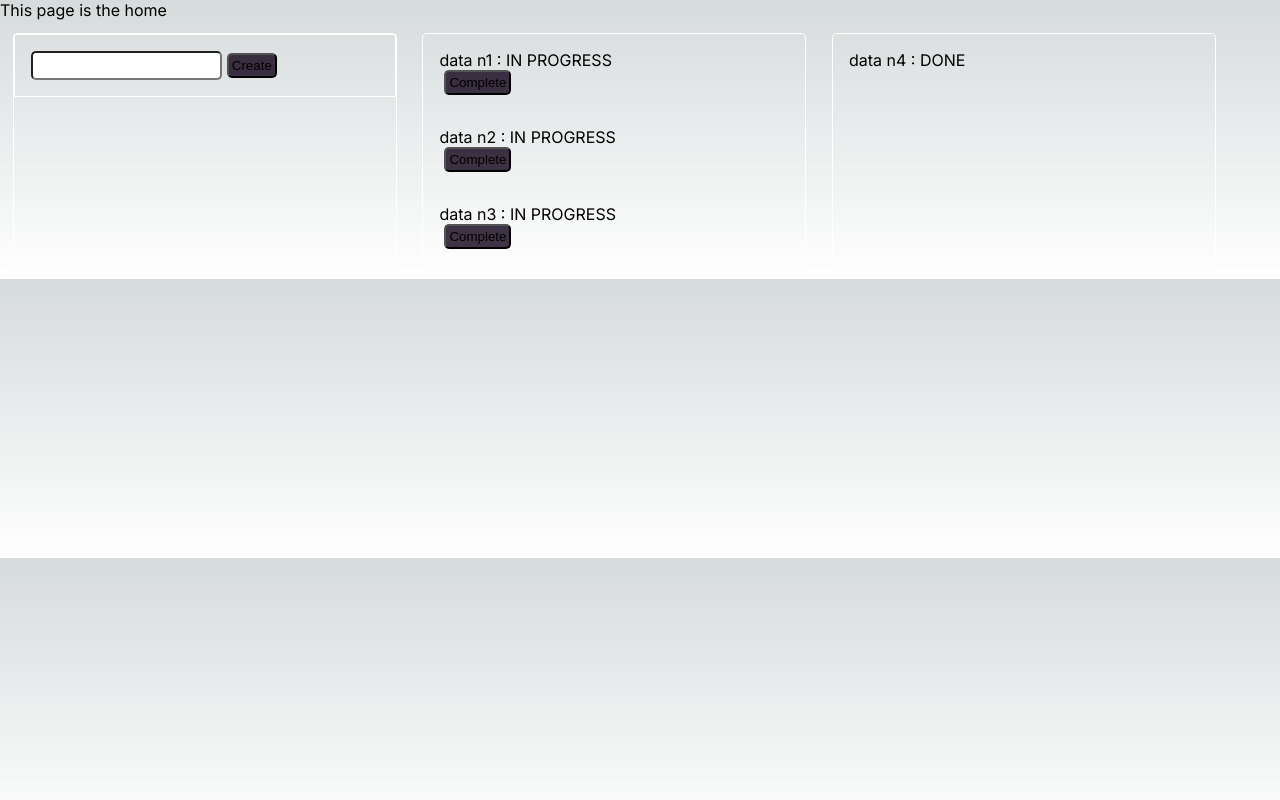
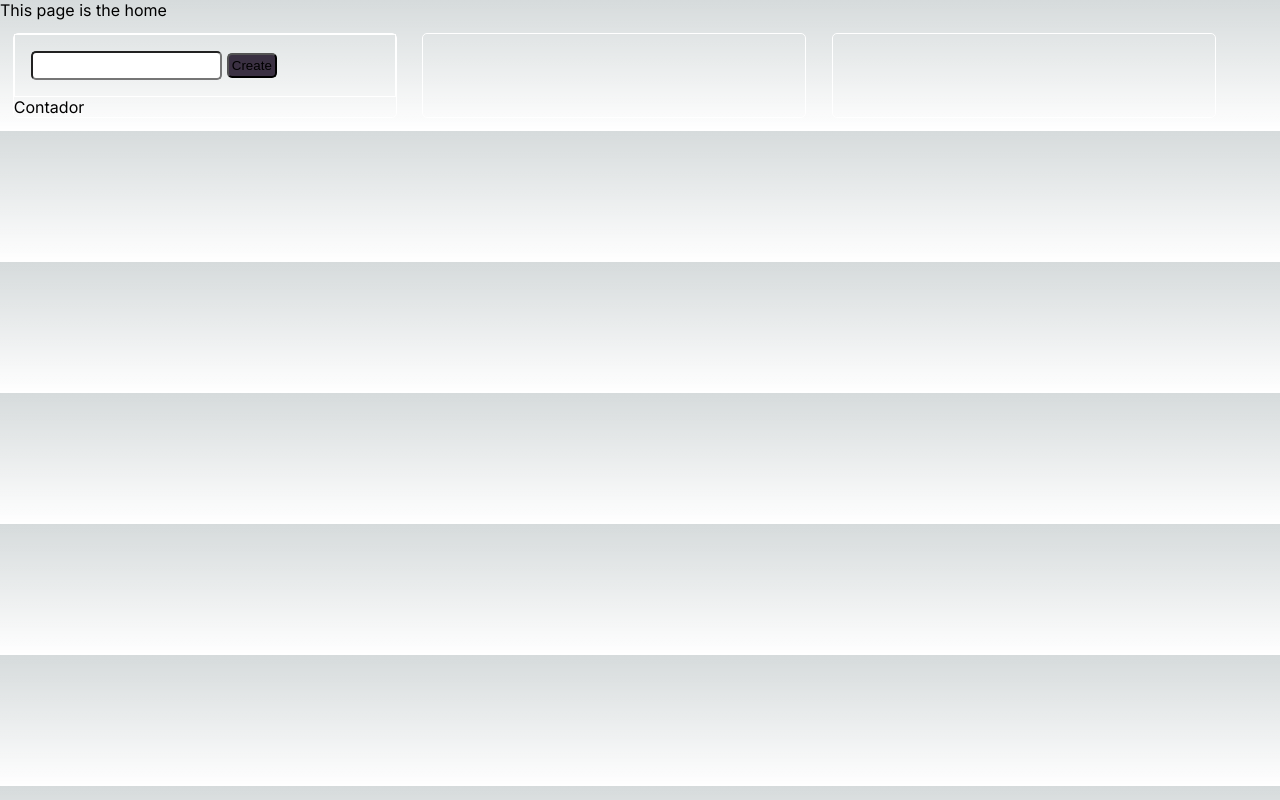
Before and after one commit to veraAlan/PWA-RIA-React, a Next.js app in the folder tp1-react/: page / in a window 1280 px wide. Built offline with nearby package versions, Linux system fonts and the light colour scheme.

Commit message:
ToDoList
New component that creates both the tasks list and done tasks list.
Corrected Home for the new functionality.

```diff
--- /dev/null
+++ b/tp1-react/src/app/components/TodoList/TodoList.jsx
@@ -0,0 +1,73 @@
+'use client';
+import { useState } from 'react';
+import Input from '../Input/Input.jsx';
+import Button from '../Button/Button.jsx';
+import Task from '../Task/Task.jsx';
+
+// Refactor.
+import style from '../../pages/Home/Home.module.css';
+
+const TodoForm = () => {
+    const [taskList, setTaskState] = useState([]);
+    const [doneTaskList, setDoneTaskState] = useState([]);
+    const [inputValue, setInputValue] = useState("");
+    const [nextId, setNextId] = useState(0);
+    const onChangeHandler = (event) => { setInputValue(event.target.value); };
+
+    const createTask = () => {
+        setNextId(nextId + 1);
+        const newTask = {
+            id: nextId,
+            info: inputValue,
+            completed: false
+        };
+        setTaskState([...taskList, newTask]);
+    };
+
+    const updateTask = (id) => {
+        const index = taskList.findIndex(task => task.id === id);
+        let updatedTask = taskList[index];
+        updatedTask.completed = true;
+        let updatedTaskList = taskList;
+        updatedTaskList.splice(index, 1);
+        setTaskState(updatedTaskList);
+        setDoneTaskState([...doneTaskList, updatedTask]);
+    };
+
+    return (
+        <>
+            <div className={style.containerItem}>
+                <div className={style.createTask}>
+                    <Input className={style.text} value={inputValue} onChangeHandler={onChangeHandler} />
+
+                    <Button className={style.text} text="Create" onClickFn={createTask} />
+                </div>
+                <div>
+                    Contador
+                </div>
+            </div>
+            <div className={style.containerItem}>
+                <ul className={style.list} >
+                    {
+                        taskList.map((data) => {
+                            return <li className={style.listItem} key={data.id}>{Task(data.info, data.completed)}
+                                <Button className={style.text} text="Complete" onClickFn={() => updateTask(data.id)} />
+                            </li>;
+                        })
+                    }
+                </ul>
+            </div>
+            <div className={style.containerItem}>
+                <ul className={style.list}>
+                    {
+                        doneTaskList.map((data) => {
+                            return <li className={style.listItem} key={data.id}>{Task(data.info, data.completed)}</li>;
+                        })
+                    }
+                </ul>
+            </div>
+        </>
+    )
+}
+
+export default TodoForm;
--- a/tp1-react/src/app/pages/Home/Home.js
+++ b/tp1-react/src/app/pages/Home/Home.js
@@ -1,91 +1,16 @@
-'use client';
-import { useState } from "react";
-import Task from "../../components/Task/Task.jsx";
-import Input from "../../components/Input/Input.jsx";
-import Button from "../../components/Button/Button.jsx";
+import TodoList from "../../components/TodoList/TodoList.jsx";
+
+// Check utility
 import style from "./Home.module.css";
 
-// Preload tasks data.
-const data1 = { id: 0, info: "data n1", completed: false };
-const data2 = { id: 1, info: "data n2", completed: false };
-const data3 = { id: 2, info: "data n3", completed: false };
-const data4 = { id: 3, info: "data n4", completed: true };
-const preloadTaskList = [data1, data2, data3, data4];
-
-// Set initial id at the last item of array.
-// If the numeration changes, this is the place to set first value correspoding new method.
-let preloadId = Number([preloadTaskList.length - 1]) + 1;;
-
 const Home = () => {
-   const [inputValue, setInputValue] = useState("");
-   const [taskList, setTaskState] = useState(
-      preloadTaskList.filter((data) => data.completed === false)
-   );
-   const [doneTaskList, setDoneTaskState] = useState(
-      preloadTaskList.filter((data) => data.completed === true)
-   );
-   console.log("Updated task list", doneTaskList);
-
-   const [nextId, setNextId] = useState(preloadId);
-
-   // Debug this function.
-   const updateTask = (id) => {
-      const index = taskList.findIndex(task => task.id === id);
-      let updatedTask = taskList[index];
-      updatedTask.completed = true;
-      let updatedTaskList = taskList;
-      updatedTaskList.splice(index, 1);
-      setTaskState(updatedTaskList);
-      setDoneTaskState([...doneTaskList, updatedTask]);
-   };
-
-   const onChangeHandler = (event) => { setInputValue(event.target.value); };
-
-   const createTask = () => {
-      setNextId(nextId + 1);
-      const newTask = {
-         id: nextId,
-         info: inputValue,
-         completed: false
-      };
-      setTaskState([...taskList, newTask]);
-   };
-
    return (
       <main>
          <div>
             This page is the home
          </div>
          <div className={style.container}>
-            <div className={style.containerItem}>
-               <div className={style.createTask}>
-                  <Input className={style.text} value={inputValue} onChangeHandler={onChangeHandler} />
-
-                  <Button className={style.text} text="Create" onClickFn={createTask} />
-               </div>
-            </div>
-            <div className={style.containerItem}>
-               <ul className={style.list} >
-                  {
-                     // Create as a callback function for each render.
-                     taskList.map((data) => {
-                        return <li className={style.listItem} key={data.id}>{Task(data.info, data.completed)}
-                           <Button className={style.text} text="Complete" onClickFn={() => updateTask(data.id)} />
-                        </li>;
-                     })
-                  }
-               </ul>
-            </div>
-            <div className={style.containerItem}>
-               <ul className={style.list}>
-                  {
-                     // Callback function for each updated task.
-                     doneTaskList.map((data) => {
-                        return <li className={style.listItem} key={data.id}>{Task(data.info, data.completed)}</li>;
-                     })
-                  }
-               </ul>
-            </div>
+            <TodoList />
          </div>
       </main>
    );
```
Also changed, not shown: tp1-react/src/app/components/TodoForm/Input.js (deleted, +0 -7 lines), tp1-react/src/app/components/TodoForm/TodoForm.jsx (deleted, +0 -20 lines), tp1-react/src/app/components/TodoList/TodoList.module.css (added).
